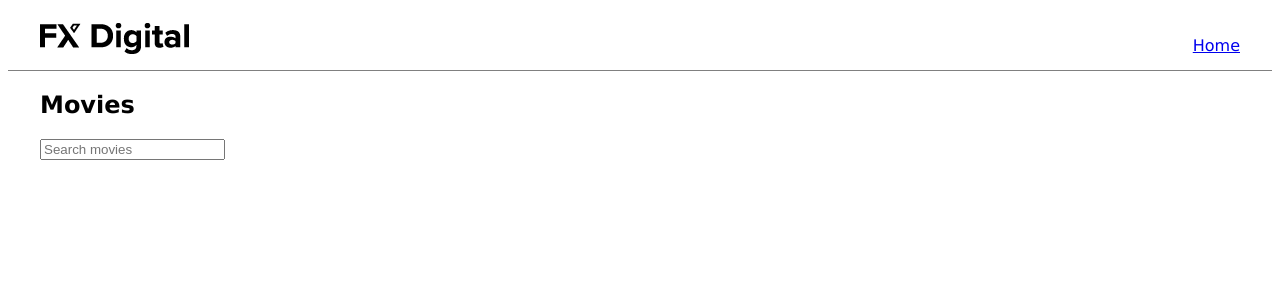
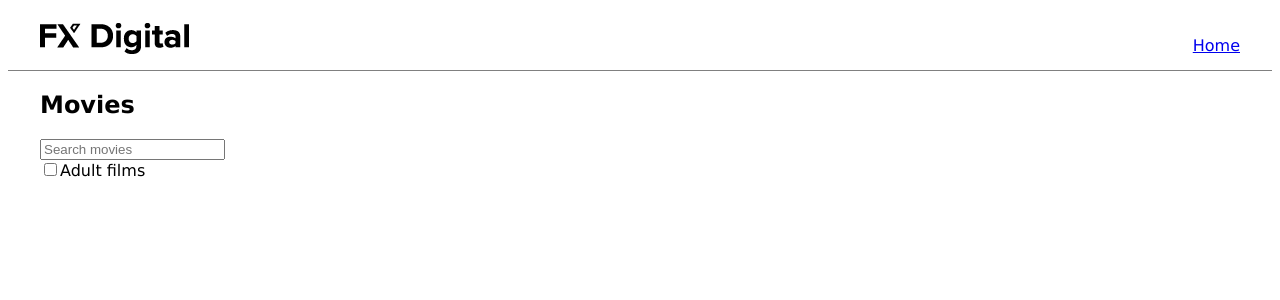
Before and after one commit to SirMaik/React-TS-Challenge, a React app: page / in a window 1280 px wide. Shown: the top 300 px of the page. Built offline with nearby package versions, Linux system fonts and the light colour scheme.

Commit message:
feat(search): Added checkbox to filter adult films

```diff
--- /dev/null
+++ b/src/components/Checkbox.tsx
@@ -0,0 +1,22 @@
+import React from "react";
+
+interface CheckboxProps {
+  label: string;
+  value: boolean;
+  setValue: (value: boolean) => void;
+}
+
+export const Checkbox = (props: CheckboxProps): JSX.Element => {
+  const [isChecked, setIsChecked] = React.useState(props.value);
+  const handleChange = (e: any): void => {
+    setIsChecked(!isChecked);
+    props.setValue(!isChecked);
+  };
+
+  return (
+    <label>
+      <input type="checkbox" checked={isChecked} onChange={handleChange} />
+      {props.label}
+    </label>
+  );
+};
--- a/src/pages/Home.tsx
+++ b/src/pages/Home.tsx
@@ -3,10 +3,16 @@ import Card from "../components/Card";
 import { useQuery } from "@tanstack/react-query";
 import SearchBar from "../components/SearchBar";
 import { search } from "../api/Movie/MovieApi";
+import { Checkbox } from "../components/Checkbox";
 
 export const Home = (): JSX.Element => {
   const [searchTerm, setSearchTerm] = React.useState("");
-  const includeAdult = false;
+  const includeAdultRef = React.useRef(false);
+  const setIncludeAdult = (value: boolean): void => {
+    includeAdultRef.current = value;
+  };
+  const includeAdult = includeAdultRef.current;
+
   const page = 1;
 
   const { data, status, fetchStatus, error } = useQuery({
@@ -46,6 +52,11 @@ export const Home = (): JSX.Element => {
     <>
       <h1>Movies</h1>
       <SearchBar setSearchTerm={setSearchTerm} placeHolder="Search movies" />
+      <Checkbox
+        label="Adult films"
+        value={includeAdult}
+        setValue={setIncludeAdult}
+      />
       <div
         className="App"
         style={{
```
